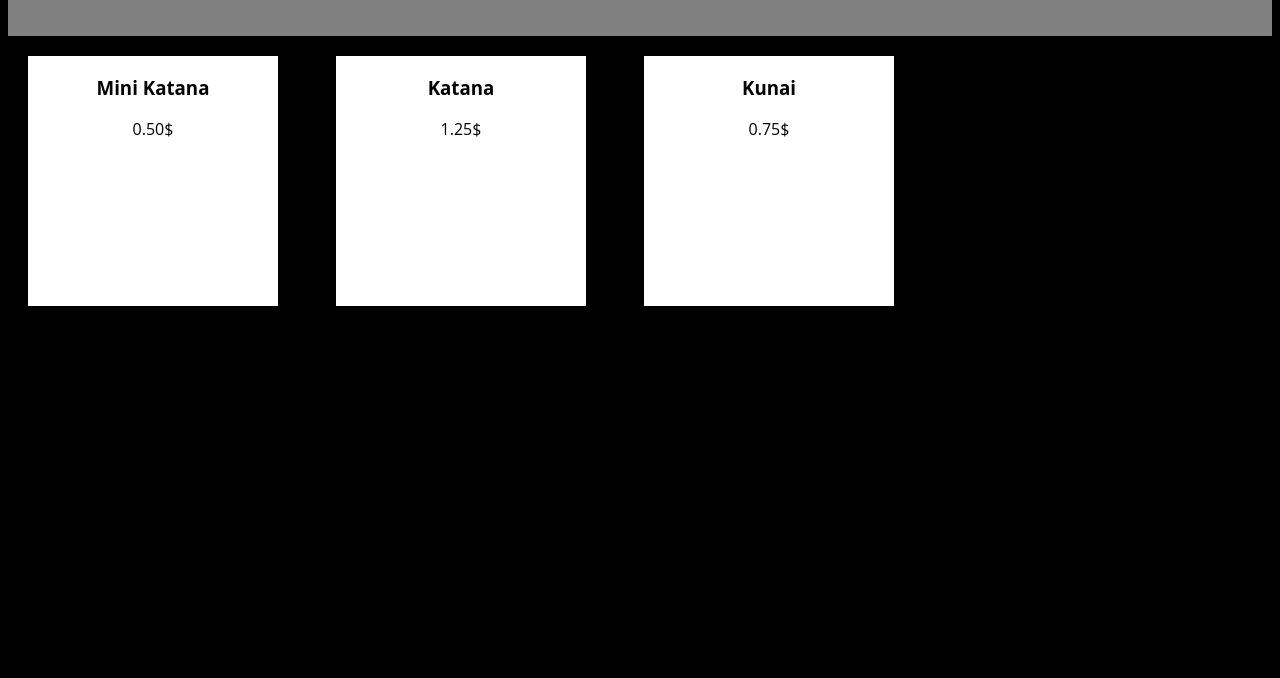
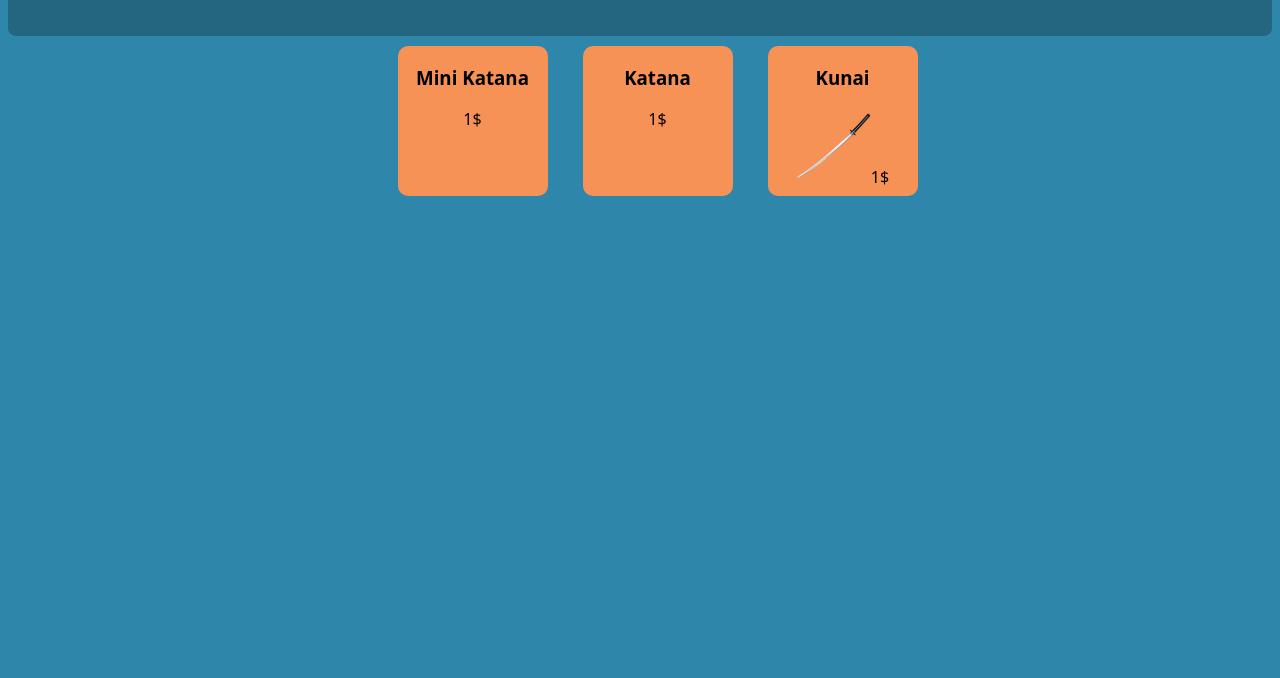
Before and after one commit to TheGreanestOfBeans/SSW, a plain HTML site: page index.html in a window 1280 px wide. Shown: the part 122-800 px from the top of the page. Drawn offline with Linux system fonts and the light colour scheme.

Commit message:
Fixed everything

```diff
--- a/buy.js
+++ b/buy.js
@@ -4,8 +4,7 @@ document.addEventListener("DOMContentLoaded", (ev) => {
     console.dir(buy);
     buy.forEach(function(e){
         e.addEventListener("click", (e) => {
-            open("/assets/loc.png");
-            close();
+            alert("Pickup at the pickup location (See pickup Page)")
         });
     });
 
--- a/index.css
+++ b/index.css
@@ -1,40 +1,57 @@
 body{
-    background-color: black;
+    background-color: #2E86AB;
 }
 #Banner{
     text-align: center;
     font-family: 'Open Sans', sans-serif;
     bottom: 50%;
-    background-color:gray;
+    background-color:#246580;
     max-height: 150px;
     height: 150px;
     line-height: 150px;
+    opacity: 1;
+    border: none;
+    border-radius: 8px;
 
 }
 #Banner h1{
     display: inline-block;
     line-height: normal;
     vertical-align: middle;
+    opacity: 1;
 }
 
 .Product{
+    max-width: 150px;
+    width: 150px;
+    min-height: 150px;
+    height: 150px;
+    background-color: #f79256;
+    font-family:system-ui, -apple-system, BlinkMacSystemFont, 'Segoe UI', Roboto, Oxygen, Ubuntu, Cantarell, 'Open Sans', 'Helvetica Neue', sans-serif;
+    margin-left: 35px;
+    text-align: center;
+    transition: 0.1s;
+    border: none;
+    border-radius: 10px;
+}
 
-    font-family: 'Open Sans', sans-serif;
-    background-color: white;
-    max-height: 250px;
-    height: 250px;
-    grid-row-end:auto;
-    max-width: 250px;
-    width: 250px;
+.Product img{
+    max-width: 50%;
+    max-height: 50%;
 }
 
 .Product:hover{
-    opacity: 15%;
+    transition: 0.2s;
+    max-width: 250px;
+    width: 250px;
+    max-height: 250px;
+    height: 250px;
+
 }
-#Prods{
-    column-gap: 2px;
-    padding: 20px;
-    text-align: center;
-    grid-template-columns:25% 25% 25%;
-    display: grid;
+.Prods{
+
+    padding-top: 10px;
+    display: flex;
+    flex-direction: row;
+    justify-content: center;
 }
--- a/index.html
+++ b/index.html
@@ -11,10 +11,13 @@
         <h1>School Safe</h1>
     </div>
 
-    <div id="Prods">
-        <div class="Product" id="MAT"><h3>Mini Katana</h3>0.50$</div>
-        <div class="Product" id="KAT"><h3>Katana</h3><p>1.25$</p></div>
-        <div class="Product" id="KUN"><h3>Kunai</h3><p>0.75$</p></div>
+    <div class="Prods">
+        <div class="Product" id="MAT">
+            <h3>Mini Katana</h3>1$</div>
+        <div class="Product" id="KAT">
+            <h3>Katana</h3>1$</div>
+        <div class="Product" id="KUN">
+            <h3>Kunai</h3><img src="./assets/minikat.png">1$</div>
 
 
     </div>
```
